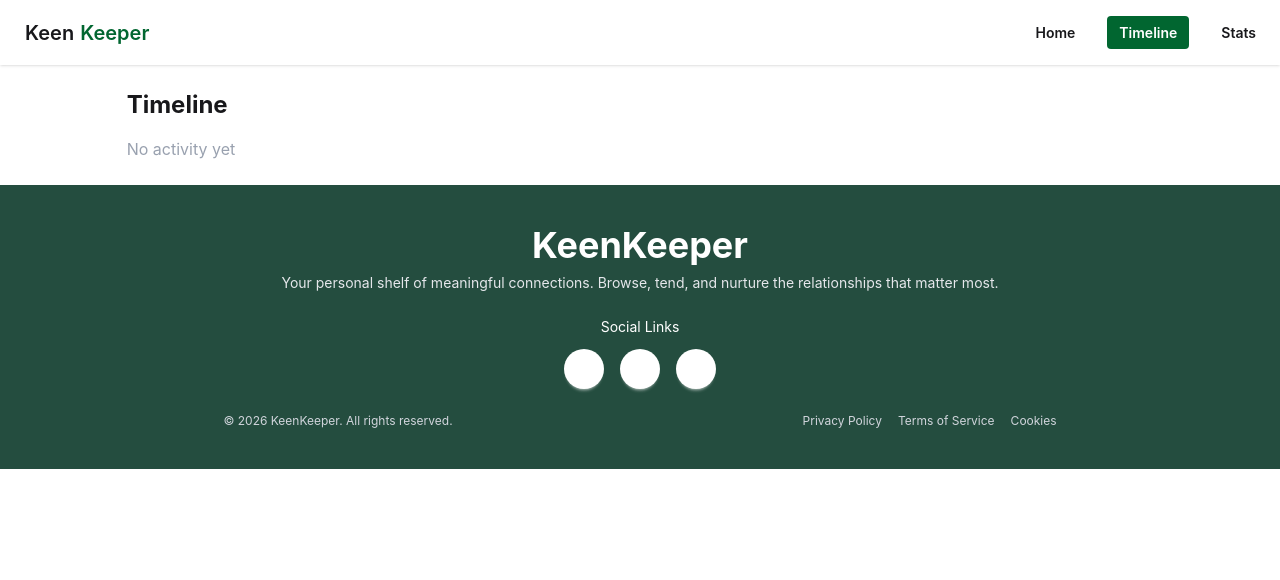
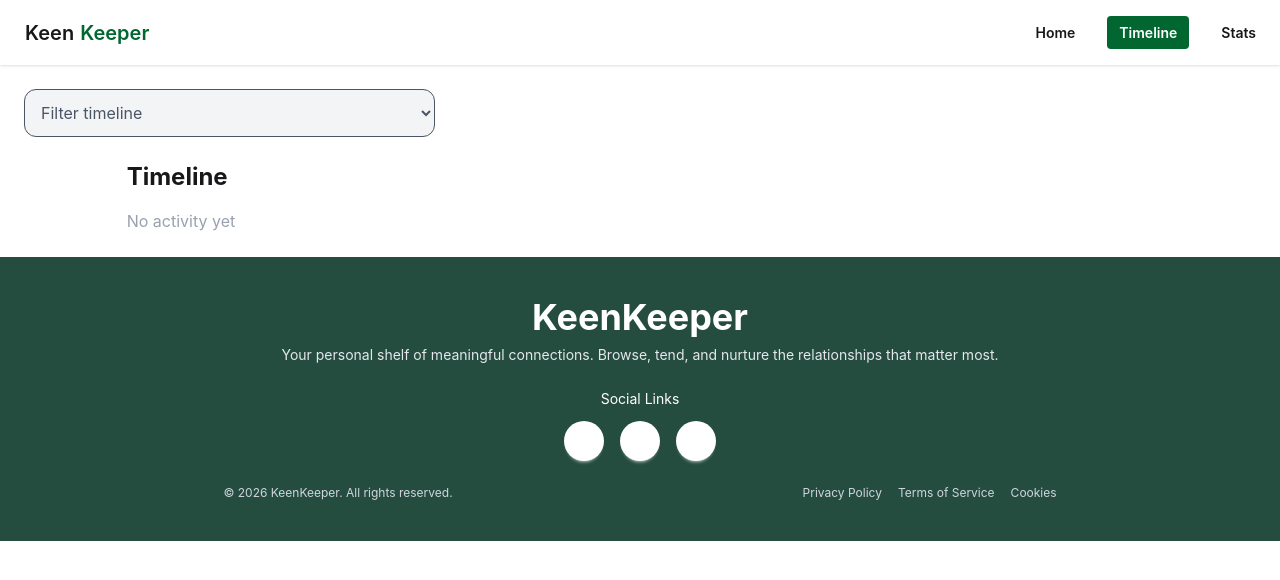
Before and after one commit to wadud115/Kinkeeper, a React (Vite) app: page /Timeline in a window 1280 px wide. Shown: the top 580 px of the page. Built offline with nearby package versions, Linux system fonts and the light colour scheme.

Commit message:
timeline section add and fillter features added

```diff
--- a/src/Pages/Timeline/Timeline.jsx
+++ b/src/Pages/Timeline/Timeline.jsx
@@ -1,17 +1,37 @@
-
-
+import { useState, useContext } from "react";
+import { TimelineContext } from "../../context/TimelineContext";
 import History from "../../component/Historylist/Historylist";
-
-import { useContext } from "react";
-import { TimelineContext } from "../../context/TimelineContext";
-
 
 const Timeline = () => {
   const { timeline } = useContext(TimelineContext);
 
+  const [filter, setFilter] = useState("all");
+
+  // filter logic
+  const filteredData =
+    filter === "all"
+      ? timeline
+      : timeline.filter((item) => item.type === filter);
+
   return (
     <div className="p-6">
-      <History timeline={timeline} />
+
+      {/* 🔥 Dropdown Filter */}
+      <div className="mb-6">
+        <select
+          value={filter}
+          onChange={(e) => setFilter(e.target.value)}
+          className="w-full md:w-1/3 p-3 rounded-xl border bg-gray-100 text-gray-600"
+        >
+          <option value="all">Filter timeline</option>
+          <option value="call">📞 Call</option>
+          <option value="text">💬 Text</option>
+          <option value="video">🎥 Video</option>
+        </select>
+      </div>
+
+      {/* Timeline */}
+      <History timeline={filteredData} />
     </div>
   );
 };
```
